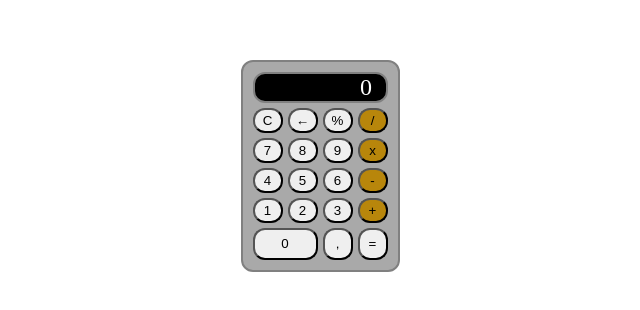
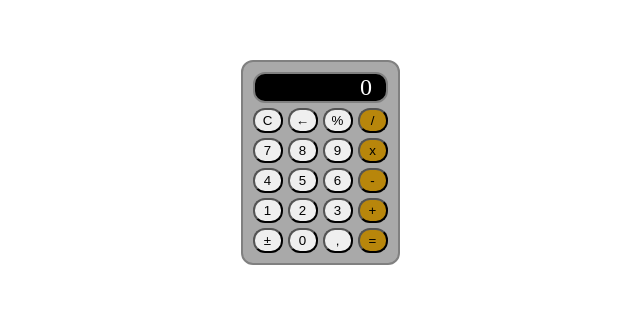
Before and after one commit to Vallghall/web-calculator, a React (Create React App) app: page / in a window 1280 px wide. Shown: the part 130-440 px from the top of the page, without its empty margins (320-960 px from the left). Built offline with nearby package versions, Linux system fonts and the light colour scheme.

Commit message:
[ADD-5] Add inversion button, remove DoubleButton component

```diff
--- a/src/App.js
+++ b/src/App.js
@@ -1,6 +1,5 @@
 import React, {useState} from "react";
 import MyButton from "./components/MyButton/MyButton";
-import DoubleButton from "./components/DoubleButton/DoubleButton";
 import Display from "./components/Display/Display";
 import OperationButton from "./components/OperationButton/OperationButton";
 
@@ -9,11 +8,10 @@ const mainSymbols = [
   7, 8, 9, 'x',
   4, 5, 6, '-',
   1, 2, 3, '+',
+  '±', 0, ',', '=',
 ]
 
 export default function App() {
-    let lastKey = mainSymbols.length
-
     const [display, setDisplay] = useState(0)
     const [equation, setEquation] = useState({fst: 0, snd: 0, op: undefined})
 
@@ -81,6 +79,18 @@ export default function App() {
             case ",":
                 alert("NOT YET IMPLEMENTED")
                 break
+            case "±":
+                if (equation.op) {
+                    const newEquation = {...equation, snd: -equation.snd}
+                    setEquation(newEquation)
+                    setDisplay(newEquation.snd)
+                }
+                else {
+                    const newEquation = {...equation, fst: -equation.fst}
+                    setEquation(newEquation)
+                    setDisplay(newEquation.fst)
+                }
+                break
             default:
                 setEquation({...equation, op: val})
         }
@@ -91,13 +101,10 @@ export default function App() {
         <div className="container" key={99}>
             <Display value={display}/>
             {mainSymbols.map((sym, i) => (
-                (['+', '-', '/', 'x'].includes(sym))
+                (['+', '-', '/', 'x', '='].includes(sym))
                     ?   <OperationButton handle={updateEquation} sym={sym} key={i}/>
                     :   <MyButton handle={updateEquation} sym={sym} key={i}/>
             ))}
-            <DoubleButton sym={0} handle={updateEquation} key={lastKey++}/>
-            <MyButton handle={updateEquation} sym={','} key={lastKey++}/>
-            <MyButton handle={updateEquation} sym={'='} key={lastKey++}/>
         </div>
       )
 }
--- a/src/components/DoubleButton/DoubleButton.jsx
+++ /dev/null
@@ -1,19 +0,0 @@
-import React from 'react'
-import classes from "./DoubleButton.module.css"
-
-const DoubleButton = ({sym, handle}) => {
-
-    const handleButtonClick = (e) => {
-        e.preventDefault()
-        const val = e.target.value
-        handle(val)
-    }
-
-    return (
-        <button className={classes.fat} type={'button'} value={sym} onClick={handleButtonClick}>
-            {sym}
-        </button>
-    )
-}
-
-export default DoubleButton
--- a/src/components/DoubleButton/DoubleButton.module.css
+++ /dev/null
@@ -1,15 +0,0 @@
-.fat {
-  width: auto;
-  height: auto;
-  position: relative;
-  display: block;
-  border-radius: 12px;
-  padding: 10% 10% 10% 10%;
-  grid-column: span 2;
-}
-.fat:hover {
-  background-color: lightgray;
-  box-shadow: 2px 2px 2px 1px rgba(0, 0, 255, 0.2);
-}
-
-/*# sourceMappingURL=DoubleButton.module.css.map */
--- a/src/components/DoubleButton/DoubleButton.module.scss
+++ /dev/null
@@ -1,12 +0,0 @@
-@use "../../styles/definitions" as *;
-
-.fat {
-  @include square(auto);
-  @include button-hover-animation(lightgray);
-
-  position: relative;
-  display: block;
-  border-radius: 12px;
-  padding: 10% 10% 10% 10%;
-  grid-column: span 2;
-}
--- a/src/components/MyButton/MyButton.module.css
+++ b/src/components/MyButton/MyButton.module.css
@@ -8,7 +8,7 @@
 }
 .button:hover {
   background-color: #7b7b7b;
-  box-shadow: 2px 2px 2px 1px rgba(0, 0, 255, 0.2);
+  box-shadow: 2px 2px 2px 1px rgba(0, 0, 255, 0.5);
 }
 
 /*# sourceMappingURL=MyButton.module.css.map */
--- a/src/components/MyButton/MyButton.module.scss
+++ b/src/components/MyButton/MyButton.module.scss
@@ -2,7 +2,7 @@
 
 .button {
   @include square(auto);
-  @include button-hover-animation(darken(gray, 2));
+  @include button-hover-animation(darken(gray, 2), rgba(0, 0, 255, .5));
 
   position: relative;
   display: block;
--- a/src/components/OperationButton.css
+++ /dev/null
@@ -1,3 +0,0 @@
-
-
-/*# sourceMappingURL=OperationButton.css.map */
--- a/src/components/OperationButton/OperationButton.module.css
+++ b/src/components/OperationButton/OperationButton.module.css
@@ -9,7 +9,7 @@
 }
 .button:hover {
   background-color: #e8a90e;
-  box-shadow: 2px 2px 2px 1px rgba(0, 0, 255, 0.2);
+  box-shadow: 2px 2px 2px 1px rgba(255, 0, 0, 0.5);
 }
 .button:focus {
   background-color: #ff8da1;
--- a/src/components/OperationButton/OperationButton.module.scss
+++ b/src/components/OperationButton/OperationButton.module.scss
@@ -2,7 +2,7 @@
 
 .button {
   @include square(auto);
-  @include button-hover-animation(lighten(darkgoldenrod, 10));
+  @include button-hover-animation(lighten(darkgoldenrod, 10), rgba(255, 0, 0, .5));
   @include button-after-click-effect(pink);
 
   position: relative;
--- a/src/styles/_definitions.scss
+++ b/src/styles/_definitions.scss
@@ -33,10 +33,10 @@ $gap-size: 5px;
   border-radius: 12px;
 }
 
-@mixin button-hover-animation($color) {
+@mixin button-hover-animation($color, $box-color) {
   &:hover {
     background-color: $color;
-    box-shadow: 2px 2px 2px 1px rgba(0, 0, 255, .2);
+    box-shadow: 2px 2px 2px 1px $box-color;
   }
 }
 
```
